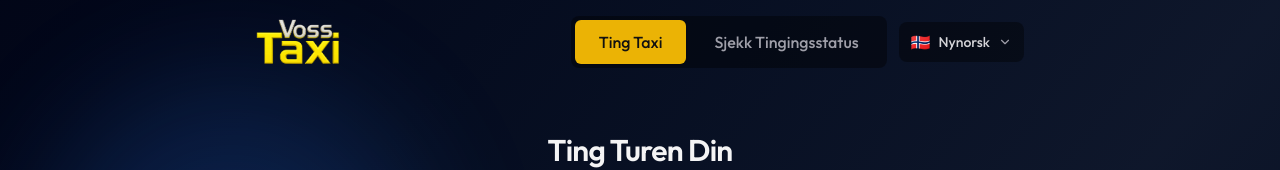
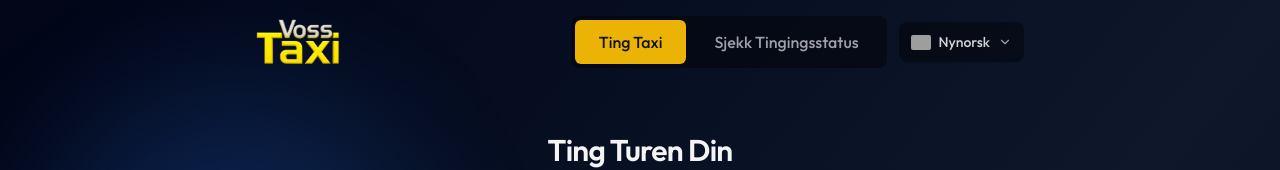
Before and after one commit to salveplex/order, a Next.js app: page / in a window 1280 px wide. Shown: the top 170 px of the page. Built offline with nearby package versions, Linux system fonts and the light colour scheme; grey boxes are pictures that could not be loaded.

Commit message:
fix: use svg flags instead of emojis for windows compatibility

```diff
--- a/components/BookingForm.tsx
+++ b/components/BookingForm.tsx
@@ -432,9 +432,11 @@ export default function BookingForm() {
                 onClick={() => setLangOpen(!langOpen)}
                 className="flex items-center gap-2 bg-transparent text-zinc-300 text-xs md:text-sm font-medium px-2 py-1 md:py-1.5 focus:outline-none cursor-pointer"
               >
-                <span className="text-base leading-none">
-                  {language === 'nn' ? '🇳🇴' : language === 'en' ? '🇬🇧' : language === 'de' ? '🇩🇪' : language === 'fr' ? '🇫🇷' : '🇪🇸'}
-                </span>
+                <img
+                  src={`https://flagcdn.com/w20/${language === 'nn' ? 'no' : language === 'en' ? 'gb' : language === 'de' ? 'de' : language === 'fr' ? 'fr' : 'es'}.png`}
+                  alt={language}
+                  className="w-5 h-auto rounded-[2px]"
+                />
                 <span>
                   {language === 'nn' ? 'Nynorsk' : language === 'en' ? 'English' : language === 'de' ? 'Deutsch' : language === 'fr' ? 'Français' : 'Español'}
                 </span>
@@ -449,11 +451,11 @@ export default function BookingForm() {
                   />
                   <div className="absolute right-0 top-full mt-2 w-36 bg-zinc-900 border border-zinc-800 rounded-lg shadow-xl overflow-hidden z-50">
                     {[
-                      { code: 'nn', name: 'Nynorsk', flag: '🇳🇴' },
-                      { code: 'en', name: 'English', flag: '🇬🇧' },
-                      { code: 'de', name: 'Deutsch', flag: '🇩🇪' },
-                      { code: 'fr', name: 'Français', flag: '🇫🇷' },
-                      { code: 'es', name: 'Español', flag: '🇪🇸' },
+                      { code: 'nn', name: 'Nynorsk', flag: 'no' },
+                      { code: 'en', name: 'English', flag: 'gb' },
+                      { code: 'de', name: 'Deutsch', flag: 'de' },
+                      { code: 'fr', name: 'Français', flag: 'fr' },
+                      { code: 'es', name: 'Español', flag: 'es' },
                     ].map((lang) => (
                       <button
                         key={lang.code}
@@ -466,7 +468,11 @@ export default function BookingForm() {
                           language === lang.code ? 'bg-zinc-800 text-white' : 'text-zinc-400 hover:bg-zinc-800/50 hover:text-zinc-200'
                         }`}
                       >
-                        <span className="text-base leading-none">{lang.flag}</span>
+                        <img
+                          src={`https://flagcdn.com/w20/${lang.flag}.png`}
+                          alt={lang.name}
+                          className="w-5 h-auto rounded-[2px]"
+                        />
                         <span>{lang.name}</span>
                       </button>
                     ))}
```
